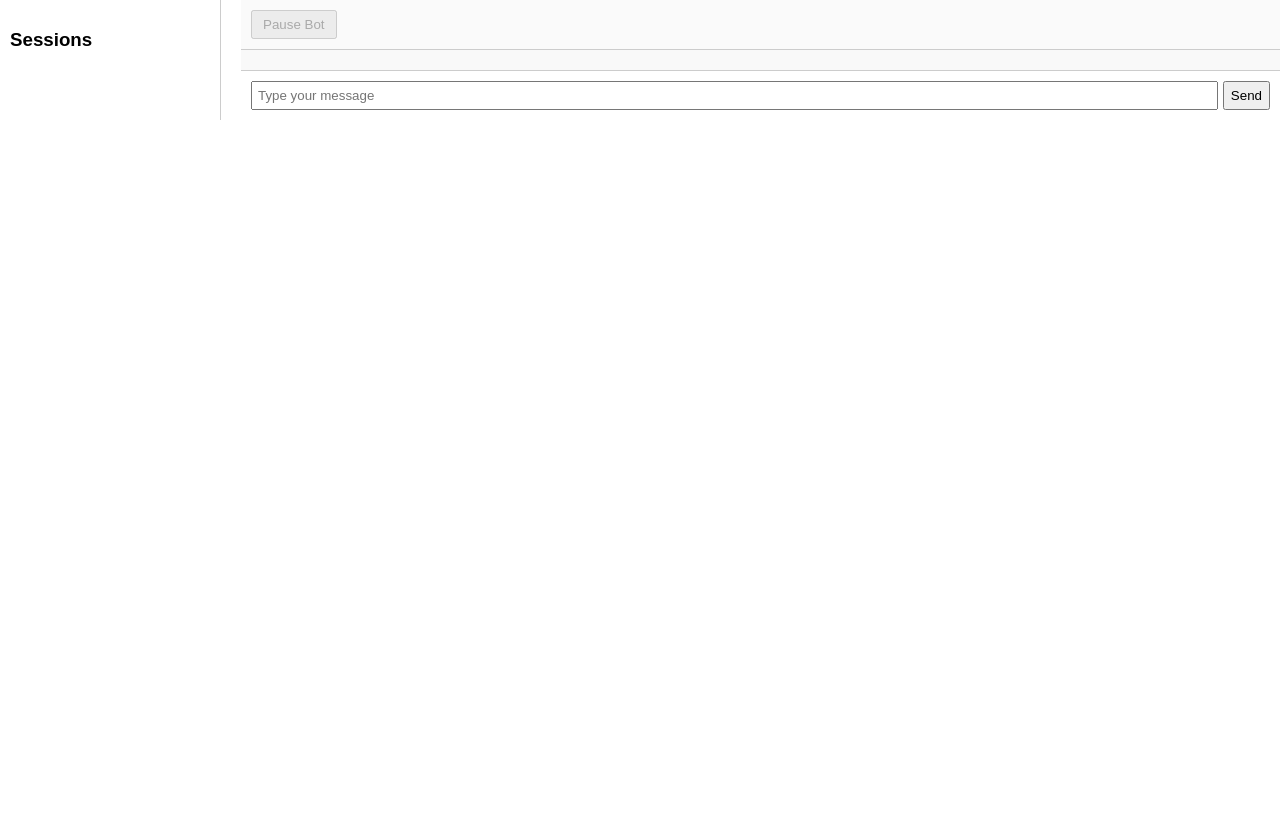
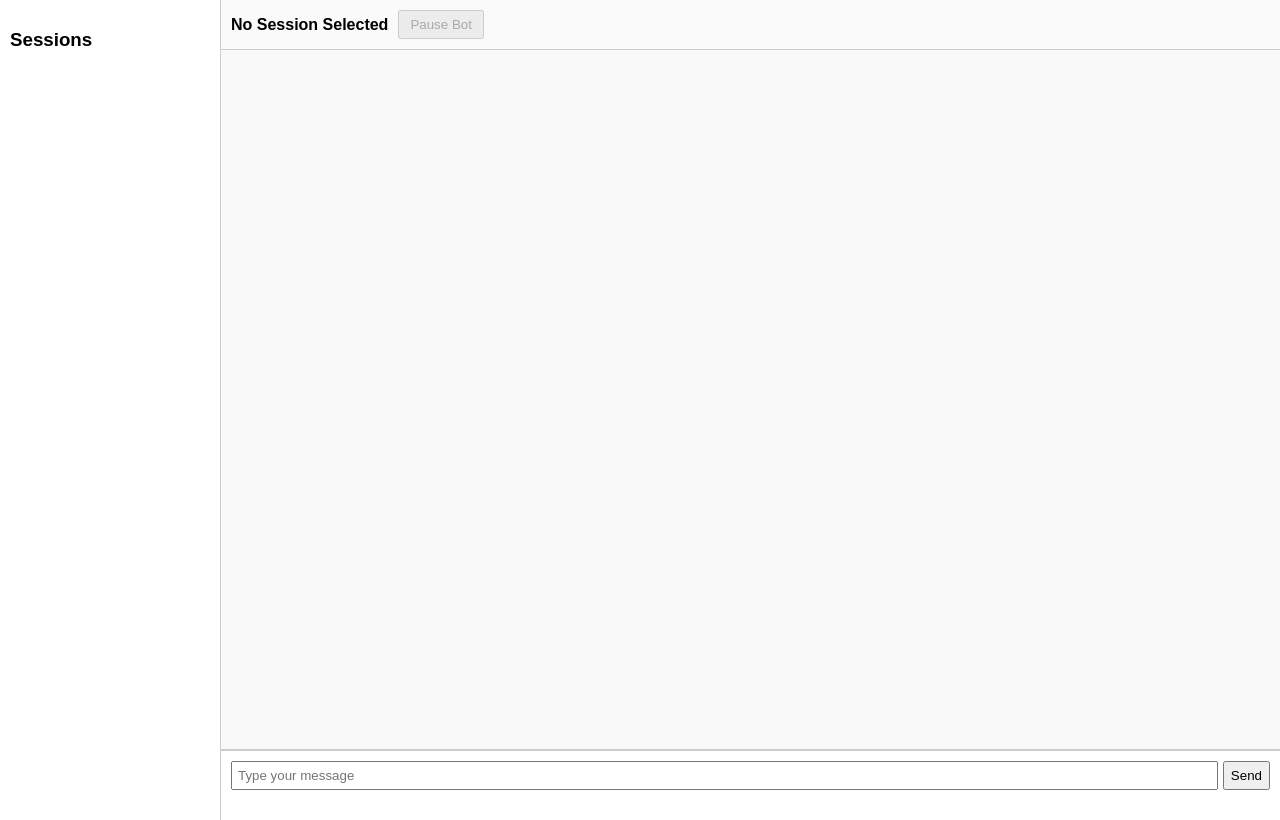
Before and after one commit to Shafiqaiman0104/ITSupportMonitorSystem, a website: page hitl.html in a window 1280 px wide. Drawn offline with Linux system fonts and the light colour scheme; no server answers.

Commit message:
Update hitl.html

```diff
--- a/hitl.html
+++ b/hitl.html
@@ -3,18 +3,84 @@
 <head>
   <title>IT Support HITL Panel</title>
   <style>
-    body { font-family: Arial; display: flex; gap: 20px; margin: 0; }
-    .sidebar { width: 200px; border-right: 1px solid #ccc; padding: 10px; }
-    .chat { flex: 1; display: flex; flex-direction: column; }
-    .messages { flex: 1; overflow-y: auto; border-bottom: 1px solid #ccc; padding: 10px; background: #f9f9f9; }
-    .input-box { display: flex; gap: 5px; padding: 10px; }
-    .input-box input { flex: 1; padding: 5px; }
-    li { list-style: none; padding: 5px; cursor: pointer; }
-    li:hover { background: #eee; }
-    .bot-msg { background: #e1f5fe; padding: 5px; margin: 2px 0; border-radius: 5px; }
-    .user-msg { background: #c8e6c9; padding: 5px; margin: 2px 0; border-radius: 5px; }
-    .controls { padding: 10px; border-bottom: 1px solid #ccc; background: #fafafa; display: flex; gap: 10px; }
-    .controls button { padding: 5px 10px; }
+    body {
+      font-family: Arial, sans-serif;
+      display: flex;
+      margin: 0;
+      height: 100vh;
+      overflow: hidden;
+    }
+    .sidebar {
+      width: 200px;
+      border-right: 1px solid #ccc;
+      padding: 10px;
+      background: #fff;
+      display: flex;
+      flex-direction: column;
+      height: 100%;
+      overflow-y: auto;
+    }
+    .chat {
+      flex: 1;
+      display: flex;
+      flex-direction: column;
+      height: 100%;
+    }
+    .messages {
+      flex: 1;
+      overflow-y: auto;
+      border-bottom: 1px solid #ccc;
+      padding: 10px;
+      background: #f9f9f9;
+    }
+    .input-box {
+      display: flex;
+      gap: 5px;
+      padding: 10px;
+      border-top: 1px solid #ccc;
+      background: #fff;
+    }
+    .input-box input {
+      flex: 1;
+      padding: 5px;
+    }
+    li {
+      list-style: none;
+      padding: 5px;
+      cursor: pointer;
+    }
+    li:hover {
+      background: #eee;
+    }
+    .bot-msg {
+      background: #e1f5fe;
+      padding: 5px;
+      margin: 2px 0;
+      border-radius: 5px;
+    }
+    .user-msg {
+      background: #c8e6c9;
+      padding: 5px;
+      margin: 2px 0;
+      border-radius: 5px;
+    }
+    .controls {
+      padding: 10px;
+      border-bottom: 1px solid #ccc;
+      background: #fafafa;
+      display: flex;
+      gap: 10px;
+      align-items: center;
+      position: sticky;
+      top: 0;
+      z-index: 10;
+    }
+    .controls span {
+      font-weight: bold;
+    }
+    .controls button {
+      padding: 5px 10px;
+    }
   </style>
 </head>
 <body>
@@ -26,6 +92,7 @@
 
 <div class="chat">
   <div class="controls">
+    <span id="sessionLabel">No Session Selected</span>
     <button id="pauseBtn" onclick="togglePause()" disabled>Pause Bot</button>
   </div>
   <div class="messages" id="messages"></div>
@@ -41,12 +108,12 @@ const API_BASE = "https://venturerush.up.railway.app/api/v1";
 let TOKEN = null;
 let currentSession = null;
 let paused = false;
+const agentName = "Shafiq"; // 📝 Change this to your dynamic agent name
 
-// 🔑 Admin credentials (visible in browser - quick hack only)
 const ADMIN_EMAIL = "venturerush.cs@gmail.com";
 const ADMIN_PASSWORD = "venturerush123";
 
-// Get fresh token at page load
+// Login and get token
 async function loginAndGetToken() {
   const res = await fetch(`${API_BASE}/auth/login/basic/default`, {
     method: "POST",
@@ -81,6 +148,7 @@ async function loadSessions() {
       paused = false;
       document.getElementById("pauseBtn").textContent = "Pause Bot";
       document.getElementById("pauseBtn").disabled = false;
+      document.getElementById("sessionLabel").textContent = `Session ${currentSession}`;
       loadSessionData();
     };
     list.appendChild(li);
@@ -110,8 +178,8 @@ async function loadSessionData() {
   }
 }
 
-async function sendMessage() {
-  const msg = document.getElementById("msgInput").value;
+async function sendMessage(customMsg) {
+  const msg = customMsg || document.getElementById("msgInput").value;
   if (!currentSession || !msg) return;
   await fetch(`${API_BASE}/bots/${BOT_ID}/mod/hitl/sessions/${currentSession}/message`, {
     method: "POST",
@@ -121,38 +189,41 @@ async function sendMessage() {
     },
     body: JSON.stringify({ message: msg })
   });
-  document.getElementById("msgInput").value = "";
+  if (!customMsg) {
+    document.getElementById("msgInput").value = "";
+  }
   loadSessionData();
 }
 
-// 🛑 Pause/Resume bot
+// Pause/Resume bot with notification
 async function togglePause() {
   if (!currentSession) return;
   if (!paused) {
-    // Take control (pause bot)
     await fetch(`${API_BASE}/bots/${BOT_ID}/mod/hitl/sessions/${currentSession}/pause`, {
       method: "POST",
       headers: { "Authorization": `Bearer ${TOKEN}` }
     });
+    await sendMessage(`-Agent ${agentName} has taken over this conversation`);
     paused = true;
     document.getElementById("pauseBtn").textContent = "Resume Bot";
+    document.getElementById("sessionLabel").textContent = `Session ${currentSession} (Paused)`;
   } else {
-    // Release control (resume bot)
     await fetch(`${API_BASE}/bots/${BOT_ID}/mod/hitl/sessions/${currentSession}/unpause`, {
       method: "POST",
       headers: { "Authorization": `Bearer ${TOKEN}` }
     });
+    await sendMessage(`-Agent ${agentName} has left the chat, chatbot is back in action`);
     paused = false;
     document.getElementById("pauseBtn").textContent = "Pause Bot";
+    document.getElementById("sessionLabel").textContent = `Session ${currentSession}`;
   }
 }
 
-// Auto-refresh current session messages
+// Auto-refresh messages
 setInterval(() => {
   if (currentSession) loadSessionData();
 }, 3000);
 
-// Start
 loginAndGetToken();
 </script>
 
```
